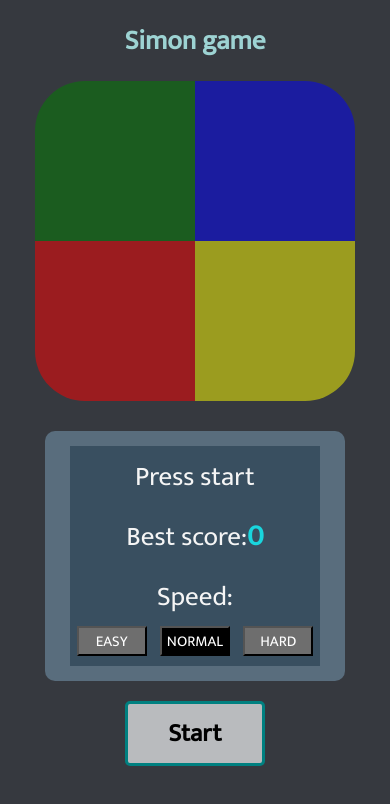
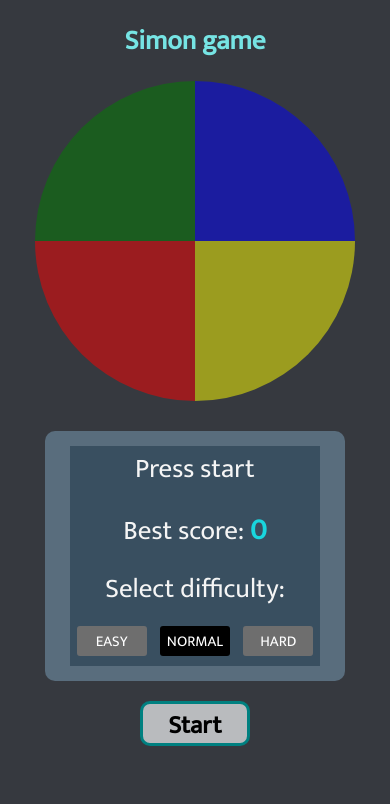
Before and after one commit to VladislavSaleev/Simon-game, a Vue app: page / in a window 390 px wide. Shown: the top 804 px of the page. Built offline with nearby package versions, Linux system fonts and the light colour scheme.

Commit message:
code refactoring, commentaries, style changes

```diff
--- a/src/App.vue
+++ b/src/App.vue
@@ -23,7 +23,7 @@ export default {
 .game-title {
   font-family: "Mukta", sans-serif;
   text-align: center;
-  color: rgb(157, 211, 211);
+  color: rgb(118, 228, 228);
   font-size: 40px;
 }
 @media screen and (max-width: 1200px) {
--- a/src/components/Playfield.vue
+++ b/src/components/Playfield.vue
@@ -4,25 +4,25 @@
       @click="sendPlayerMove('green')"
       class="block"
       :class="{ opacity: opacityToggle.green }"
-      style="background: green; border-top-left-radius: 50px"
+      style="background: green; border-top-left-radius: 300px"
     ></div>
     <div
       @click="sendPlayerMove('blue')"
       class="block"
       :class="{ opacity: opacityToggle.blue }"
-      style="background: blue; border-top-right-radius: 50px"
+      style="background: blue; border-top-right-radius: 300px"
     ></div>
     <div
       @click="sendPlayerMove('red')"
       class="block"
       :class="{ opacity: opacityToggle.red }"
-      style="background: red; border-bottom-left-radius: 50px"
+      style="background: red; border-bottom-left-radius: 300px"
     ></div>
     <div
       @click="sendPlayerMove('yellow')"
       class="block"
       :class="{ opacity: opacityToggle.yellow }"
-      style="background: yellow; border-bottom-right-radius: 50px"
+      style="background: yellow; border-bottom-right-radius: 300px"
     ></div>
   </div>
 </template>
@@ -53,6 +53,7 @@ export default {
   width: 550px;
   height: 540px;
   margin-right: 50px;
+  user-select: none;
 }
 .block {
   height: 250px;
--- a/src/components/Settings.vue
+++ b/src/components/Settings.vue
@@ -2,16 +2,16 @@
   <div class="option-wrapper">
     <div class="score-bar">
       <span v-if="isGameStarted" class="score"
-        >Score:<span class="current-score">{{ score }}</span>
+        >Score: <span class="current-score">{{ score }}</span>
       </span>
       <span v-if="!isGameStarted" class="score">{{ boardInfo }}</span>
       <span class="score"
-        >Best score:<span class="current-score">{{ bestScore }}</span>
+        >Best score: <span class="current-score">{{ bestScore }}</span>
       </span>
       <div class="game-settings">
-        <div class="score">Speed:</div>
+        <div class="score">Select difficulty:</div>
         <div class="game-levels">
-          <button
+          <div
             v-for="(level, key, index) in timeDelay"
             :key="index"
             class="game-level"
@@ -19,15 +19,12 @@
             @click="sendCurrentLevel(key)"
           >
             {{ key.toUpperCase() }}
-          </button>
+          </div>
         </div>
       </div>
     </div>
-    <button class="btn-game" v-if="!isGameStarted" @click="sendStartGame">
-      Start
-    </button>
-    <button class="btn-game" v-if="isGameStarted" @click="sendStopGame">
-      Stop
+    <button class="btn-game" @click="sendToggleGameState">
+      {{ this.isGameStarted ? "Stop" : "Start" }}
     </button>
   </div>
 </template>
@@ -64,11 +61,8 @@ export default {
     sendCurrentLevel(key) {
       this.$emit("sendCurrentLevel", key);
     },
-    sendStartGame() {
-      this.$emit("sendStartGame");
-    },
-    sendStopGame() {
-      this.$emit("sendStopGame");
+    sendToggleGameState() {
+      this.$emit("sendToggleGameState");
     },
   },
 };
@@ -84,12 +78,11 @@ export default {
 .btn-game {
   font-family: "Mukta", sans-serif;
   width: 140px;
-  height: 65px;
+  height: 55px;
   margin-top: 20px;
   border: 3px solid teal;
   background-color: rgb(185, 187, 190);
-  border-radius: 5px;
-  border-top-left-radius: 5px;
+  border-radius: 10px;
   font-size: 25px;
   font-weight: bold;
 }
@@ -106,11 +99,9 @@ export default {
 }
 .score {
   font-family: "Mukta", sans-serif;
-  display: flex;
   height: 60px;
   width: 250px;
-  align-items: center;
-  justify-content: center;
+  text-align: center;
   background-color: rgb(57, 79, 96);
   font-size: 30px;
   color: whitesmoke;
@@ -139,6 +130,7 @@ export default {
   background-color: rgb(110, 110, 110);
   color: white;
   font-size: 15px;
+  border-radius: 3px;
   margin-bottom: 10px;
   user-select: none;
   cursor: pointer;
@@ -156,5 +148,9 @@ export default {
   .current-score {
     font-size: 29px;
   }
+  .btn-game {
+    width: 110px;
+    height: 45px;
+  }
 }
 </style>
--- a/src/components/Simon.vue
+++ b/src/components/Simon.vue
@@ -9,8 +9,7 @@
       :timeDelay="timeDelay"
       :currentTimeDelay="currentTimeDelay"
       @sendCurrentLevel="chooseLevel"
-      @sendStartGame="startGame"
-      @sendStopGame="stopGame"
+      @sendToggleGameState="toggleGameState"
     />
   </div>
 </template>
@@ -45,24 +44,22 @@ export default {
         4: "yellow",
       },
       timeDelay: {
-        easy: 1300,
-        normal: 800,
+        easy: 1100,
+        normal: 700,
         hard: 400,
       },
-      currentTimeDelay: 800,
+      currentTimeDelay: 700,
     };
   },
   methods: {
-    startGame() {
-      this.isGameStarted = true;
+    toggleGameState() {
+      this.isGameStarted = !this.isGameStarted;
       this.playerMoves.length = 0;
       this.aiMoves.length = 0;
       this.score = 0;
+      if (this.isGameStarted) {
         this.aiMove();
-    },
-    stopGame() {
-      this.isGameStarted = false;
-      this.score = 0;
+      }
     },
     chooseLevel(key) {
       if (!this.isGameStarted) {
@@ -74,33 +71,12 @@ export default {
         this.playSounds(color);
         this.opacityToggle[color] = true;
         this.playerMoves.push(color);
-        if (
-          this.playerMoves.join(", ") == this.aiMoves.join(", ") &&
-          this.playerMoves.length == this.aiMoves.length
-        ) {
-          this.playerMoves.length = 0;
-          this.score += 1;
-          if (this.score >= this.bestScore) {
-            this.bestScore = this.score;
-          }
-          this.aiMove();
-        }
-        this.playerMoves.forEach((el, idx) => {
-          if (this.isGameStarted && el !== this.aiMoves[idx]) {
-            this.boardInfo = "Game over";
-            this.playerMoves.length = 0;
-            this.aiMoves.length = 0;
-            this.playSounds("fail");
-            this.isGameStarted = false;
-          }
-        });
         setTimeout(() => {
           this.opacityToggle[color] = false;
         }, 250);
       }
     },
     aiMove() {
-      if (this.isGameStarted) {
       setTimeout(() => {
         this.isClickable = false;
         let randNum = Math.round(0.5 + Math.random() * 4);
@@ -114,12 +90,13 @@ export default {
             }, this.currentTimeDelay * 0.6);
           }, this.currentTimeDelay * (idx + 1));
         });
+        //Allow player click when sequence is over
         setTimeout(() => {
           this.isClickable = true;
         }, this.currentTimeDelay * this.aiMoves.length + 500);
       }, 300);
-      }
     },
+    //Sounds reproduction
     playSounds(color) {
       let audio;
       switch (color) {
@@ -145,6 +122,40 @@ export default {
       }
     },
   },
+  watch: {
+    //watching for correctness of player's clicks and run new sequence if all right
+    playerMoves: {
+      handler() {
+        //Correct!
+        if (
+          this.playerMoves.join(", ") == this.aiMoves.join(", ") &&
+          this.playerMoves.length == this.aiMoves.length &&
+          this.playerMoves.length !== 0
+        ) {
+          this.playerMoves.length = 0;
+          this.score += 1;
+          this.aiMove();
+        }
+        //Fail!
+        this.playerMoves.forEach((el, idx) => {
+          if (this.isGameStarted && el !== this.aiMoves[idx]) {
+            this.boardInfo = "Game over";
+            this.toggleGameState();
+            this.playSounds("fail");
+          }
+        });
+      },
+      deep: true,
+    },
+    //update best score
+    score: {
+      handler(newValue) {
+        if (newValue > this.bestScore) {
+          this.bestScore = newValue;
+        }
+      },
+    },
+  },
 };
 </script>
 
--- a/vue.config.js
+++ b/vue.config.js
@@ -1,5 +1,3 @@
 module.exports = {
-    publicPath: process.env.NODE_ENV === 'production'
-        ? '/Simon-game/'
-        : '/'
+  publicPath: '/Simon-game/'
 }
```
Lines whose indentation alone changed are shown as unchanged.
